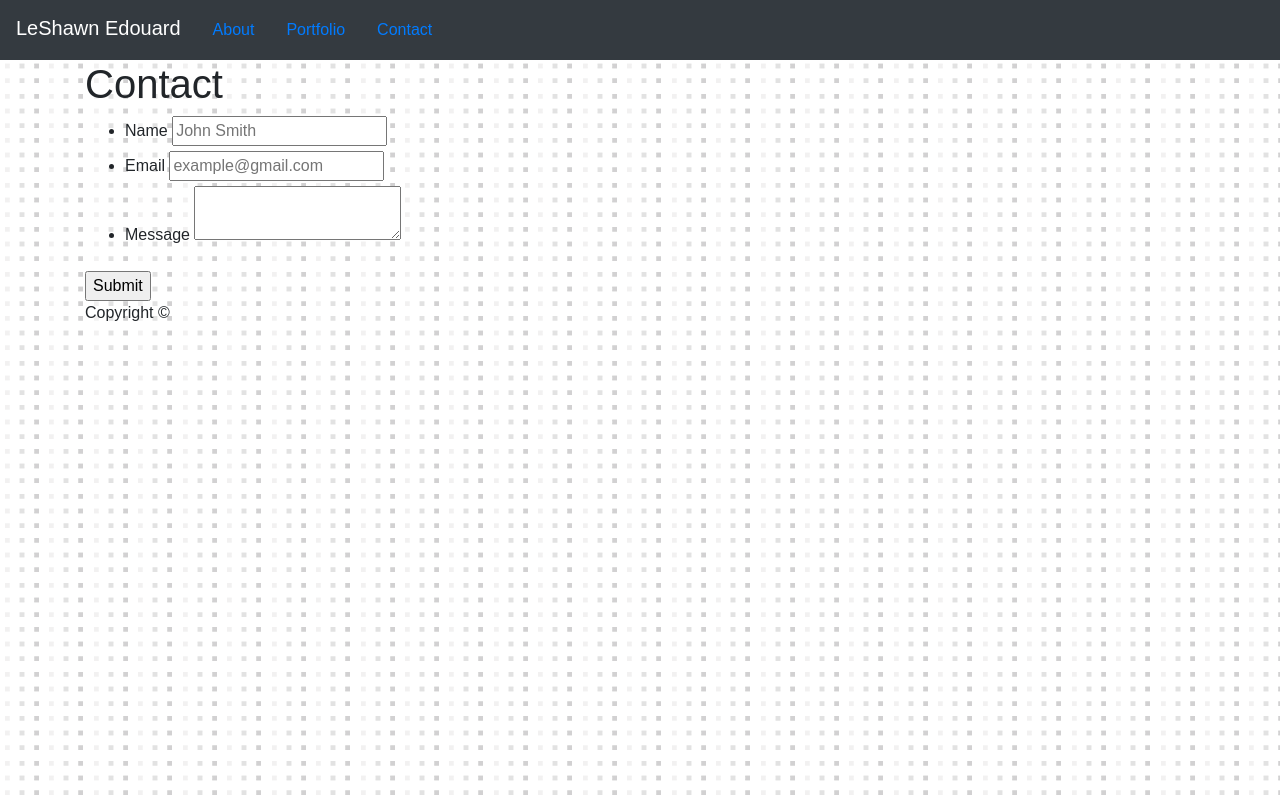
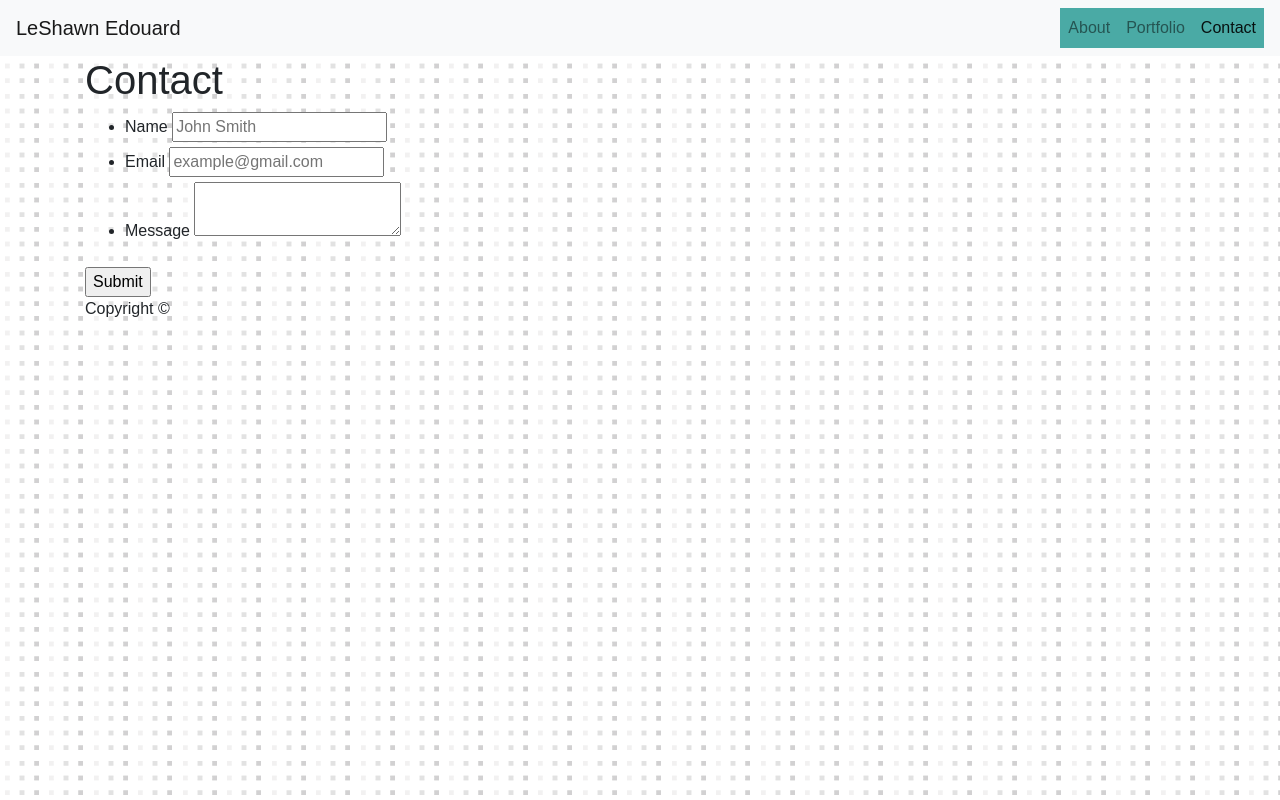
Before and after one commit to LeShawnEdouard/Bootstrap-Portfolio, a plain HTML site: page contact.html in a window 1280 px wide. Drawn offline with nearby package versions, Linux system fonts and the light colour scheme.

Commit message:
Add background color to reference links and modified html structure on Portfolio Contact pages

```diff
--- a/assets/css/style.css
+++ b/assets/css/style.css
@@ -3,15 +3,10 @@ body    {
     background-color: gray;
     font-family:'Arial', 'Helvetica Neue', Helvetica, sans-serif;
 }
-
+.nav-item, nav-link, active {
+    background-color: #4aaaa5;
+}
 /* *   {box-sizing: border-box;
-}
-body    {
-    background-image:url("../images/tiny-squares.png");
-    background-color: gray;
-    font-family:'Arial', 'Helvetica Neue', Helvetica, sans-serif;
-    margin:0;
-    overflow:hidden;
 }
 .navbar, navbar-expand-lg, navbar-dark, bg-dark  {
     text-align: none;
--- a/contact.html
+++ b/contact.html
@@ -3,33 +3,27 @@
 
 <head>
   <meta charset="UTF-8">
-  <title>Contact | Your Name</title>
+  <title>About | Your Name</title>
   <link rel="stylesheet" href="https://stackpath.bootstrapcdn.com/bootstrap/4.3.1/css/bootstrap.min.css" integrity="sha384-ggOyR0iXCbMQv3Xipma34MD+dH/1fQ784/j6cY/iJTQUOhcWr7x9JvoRxT2MZw1T" crossorigin="anonymous">
   <link rel="stylesheet" type="text/css" href="assets/css/style.css">
+  <link ref="stylesheet" href="assets/images">
 </head>
 
 <body>
 
-  <nav class="navbar navbar-expand-lg navbar-dark bg-dark">
-    <span class="navbar-brand mb-1 h1">LeShawn Edouard</span>
-    <button class="navbar-toggler" type="button" data-toggle="collapse" data-target="#navbarSupportContent"
-      aria-controls="navbarSupportedContent" aria-expanded="false" aria-label="Toggle navigation">
-      <span class="navbar-toggler-icon"></span>
-    </button>
-    <div class="collapse navbar-collapse" id="navbarSupportedContent">
-      <ul class="nav justify-content-end">
-        <li class="nav-item">
-          <a class="nav-link active" href="#">About</a>
-        </li>
-        <li class="nav-item">
-          <a class="nav-link active" href="#">Portfolio</a>
-        </li>
-        <li class="nav-item">
-          <a class="nav-link active" href="#">Contact</a>
-        </li>
-      </ul>
-    </div>
-  </nav>
+  <nav class="navbar navbar-expand-lg navbar-light bg-light">
+      <a class="navbar-brand" href="#">LeShawn Edouard</a>
+      <button class="navbar-toggler" type="button" data-toggle="collapse" data-target="#navbarNavAltMarkup" aria-controls="navbarNavAltMarkup" aria-expanded="false" aria-label="Toggle navigation">
+        <span class="navbar-toggler-icon"></span>
+      </button>
+      <div class="collapse navbar-collapse" id="navbarNavAltMarkup">
+        <div class="navbar-nav ml-auto">
+          <a class="nav-item nav-link" href="#">About</a>
+          <a class="nav-item nav-link" href="#">Portfolio</a>
+          <a class="nav-item nav-link active" href="#">Contact<span class="sr-only">(current)</span></a>
+        </div>
+      </div>
+    </nav>
 
   <div id="main-container" class="container">
     <section class="main-section">
```
Also changed, not shown: index.html (+2 -2 lines), portfolio.html (+21 -19 lines).
